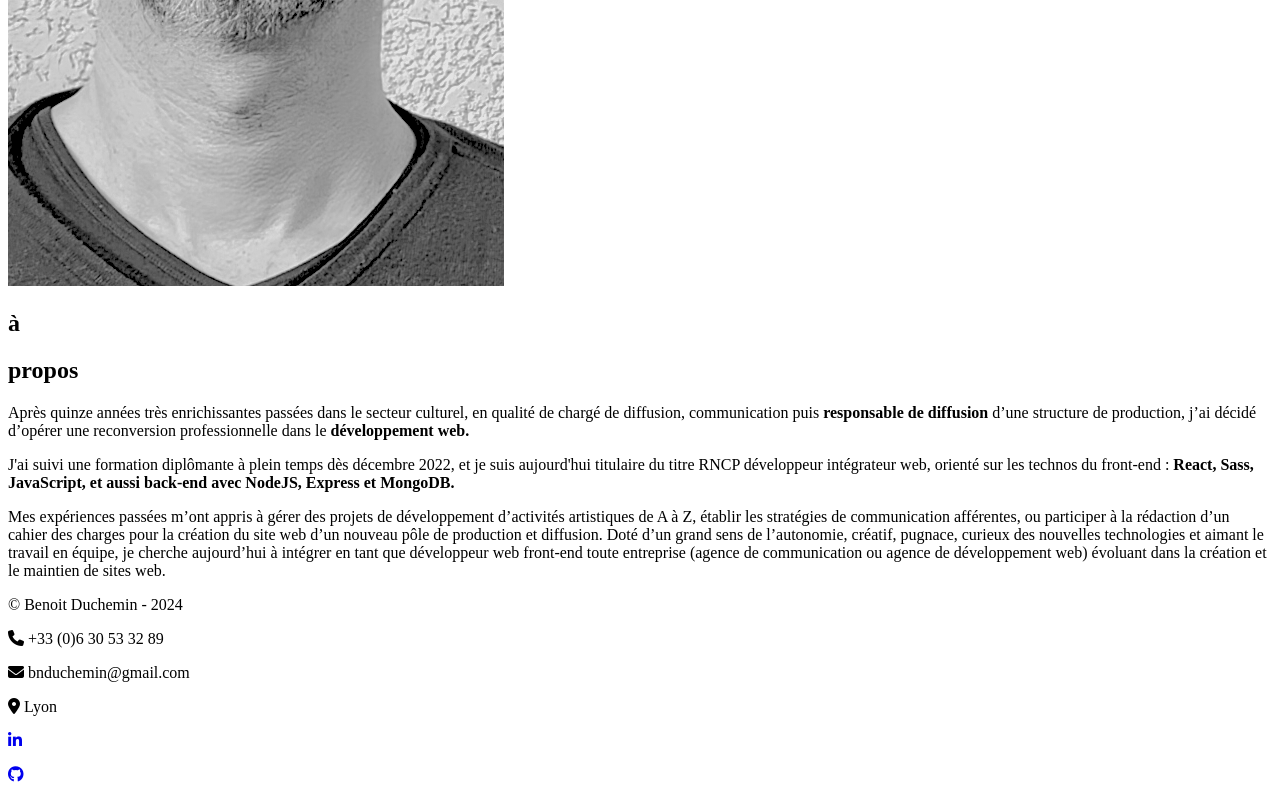
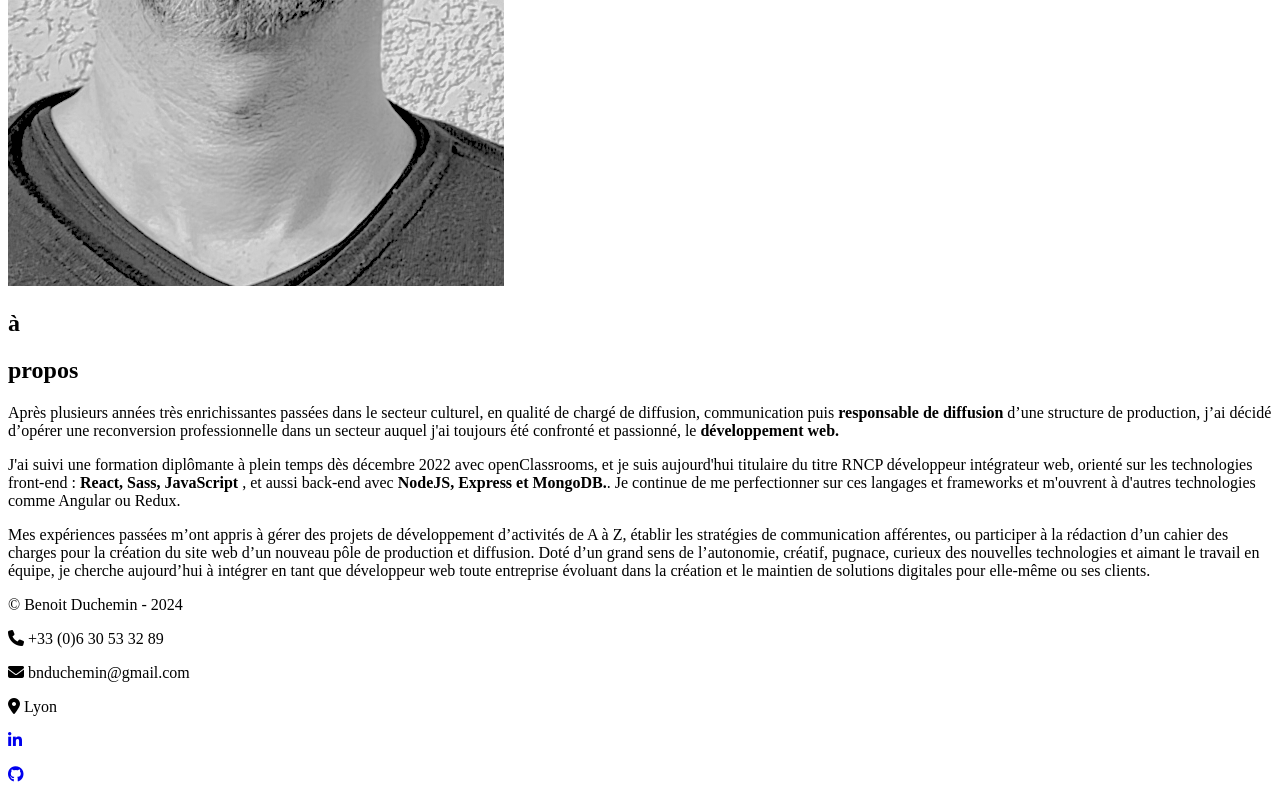
Before and after one commit to bno4/benoit, a React (Vite) app: page /#/about in a window 1280 px wide. Shown: the part 721-1521 px from the top of the page. Built offline with nearby package versions, Linux system fonts and the light colour scheme; the HTML template or start-up script is replaced by a standard one.

Commit message:
ajout de la mise en ligne de hot takes

```diff
--- a/src/data/projectsData.js
+++ b/src/data/projectsData.js
@@ -31,6 +31,36 @@ export const projectsData = [
   },
   {
     id: "3",
+    title: "Hot Takes",
+    date: "Avr. 2023",
+    languages: ["Node", "MongoDB", "Express", "Angular"],
+    infos_short: "Création d'une API Rest avec NodeJS Express et MongoDB",
+    infos:
+      "Création de l'API d'une application de post et de notation de sauces piquantes avec Node, Express et MongoDB. L'utilisateur peut s'inscrire, se loguer, poster/supprimer une sauce en uploadant une image. Il peut aussi liker ou disliker toutes les sauces affichées. Partie front avec Angular : © OpenClassrooms.",
+    img: "./assets/img/hottakes_home.webp",
+    img_phone: "./assets/img/piiquantes_mobile_resultat.webp",
+    img_mac: "./assets/img/piiquantes_mac_resultat.webp",
+    link: "https://hottakes-online.vercel.app",
+    git: "https://github.com/bno4/piiquante",
+  },
+  {
+    id: "4",
+    title: "CineMap",
+    date: "Nov. 2023",
+    languages: ["React", "Sass"],
+    infos_short:
+      "Fetch de l'API gratuite de films TMDB. Mini site de recherche et de classement de films.",
+    infos:
+      'Fetch de l\'API gratuite de films TMDB. Mini site de recherche de films, possibilité de classer les films par top et flop, et de les ajouter à une page "favoris" ou de les supprimer.',
+    img: "./assets/img/cinemap_home.webp",
+    img_phone: "./assets/img/movies_mobile_resultat.webp",
+    img_mac: "./assets/img/movies_mac_resultat.webp",
+    link: "https://bno4.github.io/movies/",
+    git: "https://github.com/bno4/movies",
+  },
+
+  {
+    id: "5",
     title: "OhMyFood",
     date: "Fév. 2023",
     languages: ["Sass"],
@@ -43,22 +73,9 @@ export const projectsData = [
     link: "https://bno4.github.io/projet3",
     git: "https://github.com/bno4/projet3",
   },
+
   {
-    id: "4",
-    title: "Piiquantes",
-    date: "Avr. 2023",
-    languages: ["Node", "MongoDB", "Express"],
-    infos_short: "Création d'une API Rest avec NodeJS Express et MongoDB",
-    infos:
-      "Création du back d'une application de post et notation de sauces piquantes avec Node, Express et MongoDB. Partie Front : © OpenClassrooms. * Site en cours de déploiement. Possibilité d'installer l'application en local depuis le repo Github.",
-    img: "./assets/img/hottakes_home.webp",
-    img_phone: "./assets/img/piiquantes_mobile_resultat.webp",
-    img_mac: "./assets/img/piiquantes_mac_resultat.webp",
-    link: "",
-    git: "https://github.com/bno4/piiquante",
-  },
-  {
-    id: "5",
+    id: "6",
     title: "La Panthère",
     date: "Fév. 2023",
     languages: ["SEO", "CSS", "HTML"],
@@ -72,21 +89,7 @@ export const projectsData = [
     link: "https://bno4.github.io/la-panthere",
     git: "https://github.com/bno4/la-panthere",
   },
-  {
-    id: "6",
-    title: "CineMap",
-    date: "Nov. 2023",
-    languages: ["React", "Sass"],
-    infos_short:
-      "Fetch de l'API gratuite de films TMDB. Mini site de recherche et de classement de films.",
-    infos:
-      'Fetch de l\'API gratuite de films TMDB. Mini site de recherche de films, possibilité de classer les films par top et flop, et de les ajouter à une page "favoris" ou de les supprimer.',
-    img: "./assets/img/cinemap_home.webp",
-    img_phone: "./assets/img/movies_mobile_resultat.webp",
-    img_mac: "./assets/img/movies_mac_resultat.webp",
-    link: "https://bno4.github.io/movies/",
-    git: "https://github.com/bno4/movies",
-  },
+
   {
     id: "7",
     title: "Mountain",
--- a/src/pages/About.jsx
+++ b/src/pages/About.jsx
@@ -28,32 +28,33 @@ const About = () => {
           <div className="about-ctn__story__left"></div>
           <div className="about-ctn__story__right">
             <p>
-              Après quinze années très enrichissantes passées dans le secteur
+              Après plusieurs années très enrichissantes passées dans le secteur
               culturel, en qualité de chargé de diffusion, communication puis{" "}
               <strong>responsable de diffusion</strong> d’une structure de
               production, j’ai décidé d’opérer une reconversion professionnelle
-              dans le <strong>développement web.</strong>
+              dans un secteur auquel j'ai toujours été confronté et passionné,
+              le <strong>développement web.</strong>
             </p>
             <p>
               J'ai suivi une formation diplômante à plein temps dès décembre
-              2022, et je suis aujourd'hui titulaire du titre RNCP développeur
-              intégrateur web, orienté sur les technos du front-end :{" "}
-              <strong>
-                React, Sass, JavaScript, et aussi back-end avec NodeJS, Express
-                et MongoDB.
-              </strong>
+              2022 avec openClassrooms, et je suis aujourd'hui titulaire du
+              titre RNCP développeur intégrateur web, orienté sur les
+              technologies front-end : <strong>React, Sass, JavaScript </strong>
+              , et aussi back-end avec{" "}
+              <strong>NodeJS, Express et MongoDB.</strong>. Je continue de me
+              perfectionner sur ces langages et frameworks et m'ouvrent à
+              d'autres technologies comme Angular ou Redux.
             </p>
             <p>
               Mes expériences passées m’ont appris à gérer des projets de
-              développement d’activités artistiques de A à Z, établir les
-              stratégies de communication afférentes, ou participer à la
-              rédaction d’un cahier des charges pour la création du site web
-              d’un nouveau pôle de production et diffusion. Doté d’un grand sens
-              de l’autonomie, créatif, pugnace, curieux des nouvelles
-              technologies et aimant le travail en équipe, je cherche
-              aujourd’hui à intégrer en tant que développeur web front-end toute
-              entreprise (agence de communication ou agence de développement
-              web) évoluant dans la création et le maintien de sites web.
+              développement d’activités de A à Z, établir les stratégies de
+              communication afférentes, ou participer à la rédaction d’un cahier
+              des charges pour la création du site web d’un nouveau pôle de
+              production et diffusion. Doté d’un grand sens de l’autonomie,
+              créatif, pugnace, curieux des nouvelles technologies et aimant le
+              travail en équipe, je cherche aujourd’hui à intégrer en tant que
+              développeur web toute entreprise évoluant dans la création et le
+              maintien de solutions digitales pour elle-même ou ses clients.
             </p>
           </div>
         </div>
```
